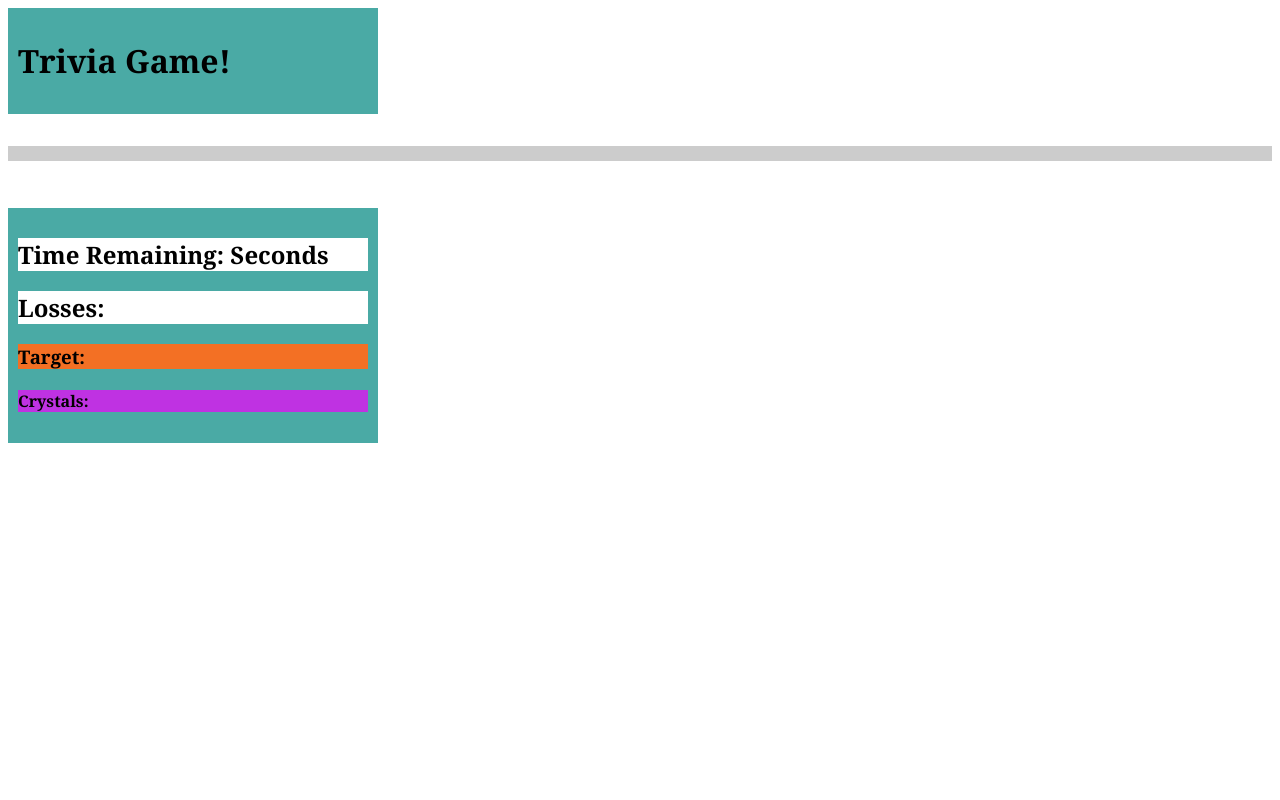
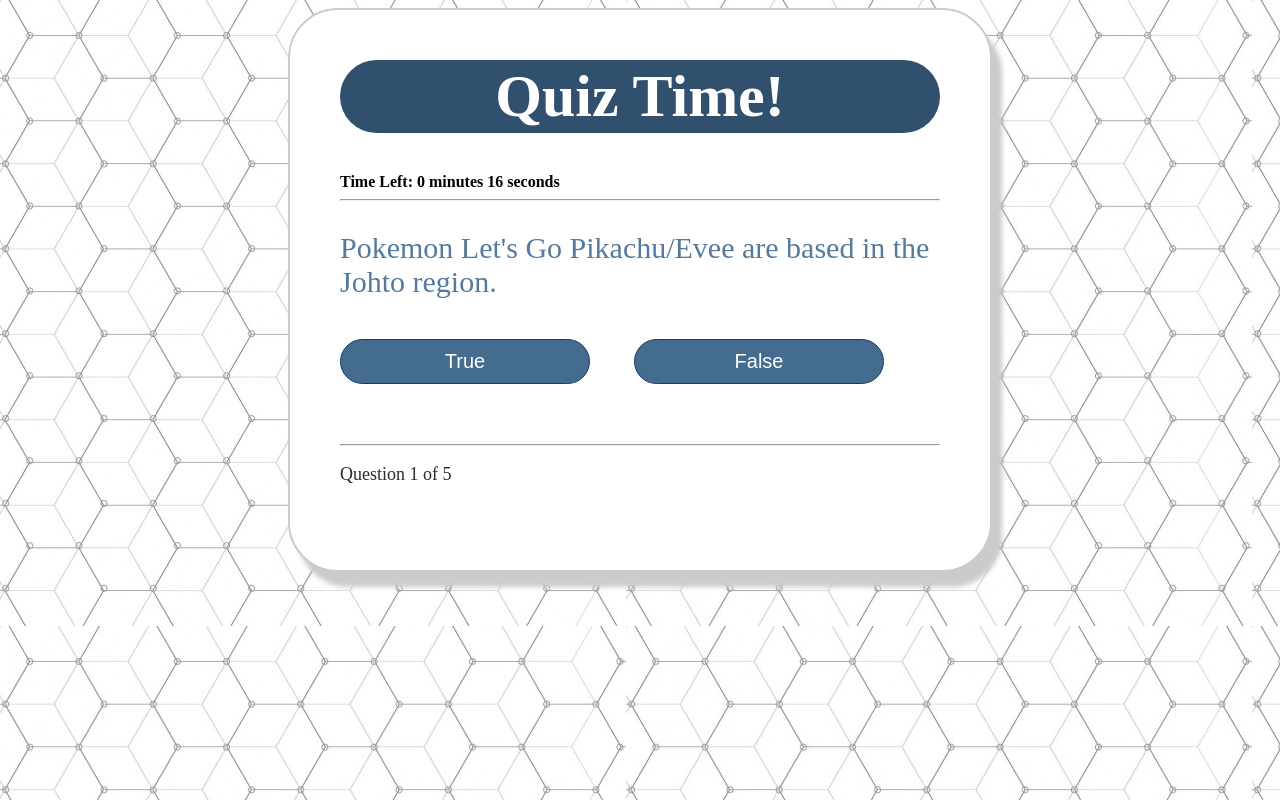
Before and after one commit to cnpham/TriviaGame, a plain HTML site: page index.html in a window 1280 px wide. Drawn offline with nearby package versions, Linux system fonts and the light colour scheme.

Commit message:
Add files via upload

```diff
--- a/assets/css/style.css
+++ b/assets/css/style.css
@@ -1,62 +1,65 @@
-.fonts p {
-    color: #777777;
-    font-size: 14px;
-	font-family: 'Arial', 'Helvetica Neue', Helvetica, sans-serif;
+body {
+    background-image: url("hexagons.jpg");
 }
 
-body {
-    background-image: url("hexagon.jpg")
+.container {
+    width: 600px;
+    height: 500px;
+    margin: 0 auto;
+    background-color: #fff;
+    padding: 10px 50px 50px 50px;
+    border-radius: 50px;
+    border: 2px solid #cbcbcb;
+    box-shadow: 10px 15px 5px #cbcbcb;
 }
 
-h1 {
-    background-color: #4aaaa5;
-	font-family: 'Georgia', Times, Times New Roman, serif;
+.container h1 {
+    font-family: "sans-serif";
+    background-color: #30506e;
+    font-size: 60px;
+    text-align: center;
+    color: #ffffff;
+    padding: 2px 0px;
+    border-radius: 50px;
 }
 
-h2 {
-    background-color: #ffffff;
-    border-color: #cccccc;
-    font-family: 'Georgia', Times, Times New Roman, serif;
+#score {
+    color: rgb(70, 99, 124);
+    text-align: center;
+    font-size: 30px;
 }
 
-h3 {
-    background-color: rgb(243, 112, 36);
-    border-color: #cccccc;
-    font-family: 'Georgia', Times, Times New Roman, serif;
+.container #question {
+    font-family: "Time New Roman";
+    font-size: 30px;
+    color: rgb(85, 122, 155);
 }
 
-h4 {
-    background-color: #bf32e2;
-    border-color: #cccccc;
-    font-family: 'Georgia', Times, Times New Roman, serif;
+.buttons {
+    margin-top: 30px;
 }
 
-hr {
-    display: block;
-    color: #cccccc;
-    overflow: visible;
-    text-align: center;
-    height: 15px;
-    border: 0;
-    border-top: 15px solid #ccc;
-    margin: 2em 0;
-    padding: 2;
+#btn0, #btn1 {
+    background-color: #446c8f;
+    width: 250px;
+    font-size: 20px;
+    color: #fff;
+    border: 1px solid #1D3C6A;
+    border-radius: 50px;
+    margin: 10px 40px 10px 0px;
+    padding: 10px 10px;
 }
 
-#box1 {
-    box-sizing: content-box;
-    width: 350px;
-    height: 10x;
-    padding: 10px;
-    border: 1px;
-    background-color: #4aaaa5;
+#btn0:hover, #btn1:hover {
+    cursor: pointer;
+    background-color: #5996d3;
 }
 
-#box2 {
-    box-sizing: content-box;
-    width: 350px;
-    height: 10x;
-    padding: 10px;
-    border: 1px;
-    background-color: #4aaaa5;
+#btn0:focus, #btn1:focus {
+    outline: 0;
 }
+
+#progress {
+    color: #2b2b2b;
+    font-size: 18px;
+}
--- a/assets/javascript/app.js
+++ b/assets/javascript/app.js
@@ -1,3 +1,116 @@
-if (time === 0 ) {
+    var total_seconds = 2*10;
+    var c_minutes = parseInt(total_seconds/60);
+    var c_seconds = parseInt(total_seconds%60);
 
-}
+    // time checker function
+    function CheckTime(){
+    document.getElementById("quiz-time-left").innerHTML
+        = 'Time Left: ' + c_minutes + ' minutes ' + c_seconds + ' seconds ' ;
+
+    // time checker, display score if time is up
+    if(total_seconds <=0){
+    setTimeout("showScores()");
+    }   else {
+        total_seconds = total_seconds -1;
+        c_minutes = parseInt(total_seconds/60);
+        c_seconds = parseInt(total_seconds%60);
+        setTimeout("CheckTime()",1000);
+        }
+    }
+    setTimeout("CheckTime()",1000);
+
+    // set criteria for question display (used in var question later)
+    function Question(text, choices, answer) {
+        this.text = text;
+        this.choices = choices;
+        this.answer = answer;
+    }
+
+    // correct answer checker
+    Question.prototype.isCorrectAnswer = function(choice) {
+        return this.answer === choice;
+    }
+
+    function Quiz(questions) {
+        this.score = 0;
+        this.questions = questions;
+        this.questionIndex = 0;
+    }
+
+    // question number
+    Quiz.prototype.getQuestionIndex = function() {
+        return this.questions[this.questionIndex];
+    }
+
+    Quiz.prototype.guess = function(answer) {
+        if(this.getQuestionIndex().isCorrectAnswer(answer)) {
+            this.score++;
+        }
+
+        this.questionIndex++;
+    }
+
+    // check for the end of the quiz
+    Quiz.prototype.isEnded = function() {
+        return this.questionIndex === this.questions.length;
+    }
+
+    // quiz execution
+    function populate() {
+        if(quiz.isEnded()) {
+            showScores();
+        }
+        else {
+            // show question
+            var element = document.getElementById("question");
+            element.innerHTML = quiz.getQuestionIndex().text;
+
+            // show true and false choices
+            var choices = quiz.getQuestionIndex().choices;
+            for(var i = 0; i < choices.length; i++) {
+                var element = document.getElementById("choice" + i);
+                element.innerHTML = choices[i];
+                guess("btn" + i, choices[i]);
+            }
+
+            showProgress();
+        }
+    };
+
+    function guess(id, guess) {
+        var button = document.getElementById(id);
+        button.onclick = function() {
+            quiz.guess(guess);
+            populate();
+        }
+    };
+
+    // display current question number
+    function showProgress() {
+        var currentQuestionNumber = quiz.questionIndex + 1;
+        var element = document.getElementById("progress");
+        element.innerHTML = "Question " + currentQuestionNumber + " of " + quiz.questions.length;
+    };
+
+    // score display screen function
+    function showScores() {
+        var gameOverHTML = "<h1>Game Over</h1>";
+        gameOverHTML += "<h2 id='score'> Your score: " + quiz.score + "</h2>";
+        var element = document.getElementById("quiz");
+        element.innerHTML = gameOverHTML;
+    };
+
+    // quiz questions
+    var questions = [
+        new Question("Pokemon Let's Go Pikachu/Evee are based in the Johto region.", ["True", "False"], "False"),
+        new Question("Batman can defeat Superman given enough preparation.", ["True", "False"], "False"),
+        new Question("EA is company known for their generous monetization models created with their customers in mind.", ["True", "False"], "False"),
+        new Question("MVC is a framework used in different programming languages like Java and C#.", ["True", "False"], "True"),
+        new Question("Super Smash Bros. Ultimate will save the fighting game community.", ["True", "True"], "True")
+    ];
+
+    // create quiz
+    var quiz = new Quiz(questions);
+
+    // execute quiz
+    populate();
--- a/index.html
+++ b/index.html
@@ -1,35 +1,38 @@
 <!DOCTYPE html>
-<html lang="en-us">
-
+<html lang="en">
     <head>
         <meta charset="UTF-8">
-    <title>Crystals Collector</title>
+            <title>Trivia Game</title>
 
             <link rel="stylesheet" type="text/css" href="assets/css/style.css">
 
-    <!-- Added link to the jQuery Library -->
+            <!--link to jQuery library-->
             <script src="https://cdnjs.cloudflare.com/ajax/libs/jquery/3.2.1/jquery.min.js"></script>
 
     </head>
+<body>
+    <div class="container">
+        <div id="quiz">
+            <h1>Quiz Time!</h1>
+            <div style="font-weight: bold" id="quiz-time-left"></div>
+            <hr style="margin-bottom: 20px">
 
-  <body>
+            <p id="question"></p>
 
-    <div>
-        <div id="box1">
-            <h1>Trivia Game!</h1>
+            <div class="buttons">
+                <button id="btn0"><span id="choice0"></span></button>
+                <button id="btn1"><span id="choice1"></span></button>
             </div>
-        <hr>
-        <div id="box2">
-          <h2>Time Remaining: <span id="wins-text"></span> Seconds</h2>
-          <h2>Losses: <span id="losses-text"></span></h2>
-          <h3>Target: <span id="target-text"></span></h3>
-          <h4>Crystals: <span id="crystal-text"></span></h4>
-        </div>
-        <div id="gems">
+
+            <hr style="margin-top: 50px">
+            <footer>
+                <p id="progress">Question x of y.</p>
+            </footer>
         </div>
     </div>
-
 <script type="text/javascript" src="assets/javascript/app.js">
 </script>
+<form method="post" name="quiz" action="take_test.php" > </form>
+
 </body>
 </html>
```
Also changed, not shown: assets/css/hexagons.jpg (added), assets/images/nintendo-switch-logo-computer-background-908-927-hd-wallpapers.jpg (added), 2 other files. Lines whose indentation alone changed are shown as unchanged.
